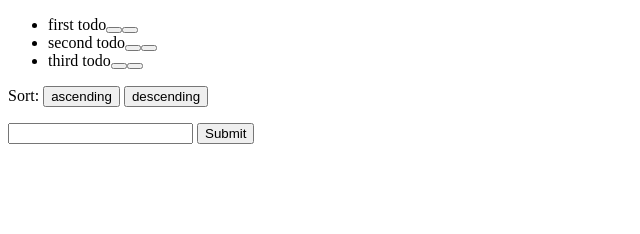
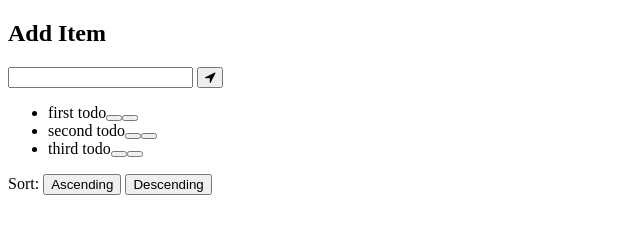
Before and after one commit to FACG2/bayMax-toDO, a website: page index.html in a window 1280 px wide. Shown: the whole page, without its empty margins (0-640 px from the left). Drawn offline with Linux system fonts and the light colour scheme.

Commit message:
add index

```diff
--- a/index.html
+++ b/index.html
@@ -3,20 +3,27 @@
   <head>
     <meta charset="utf-8">
     <title>tdd todo</title>
+    <link rel="stylesheet" href="https://maxcdn.bootstrapcdn.com/font-awesome/4.7.0/css/font-awesome.min.css">
     <link rel="stylesheet" href="css/style.css">
   </head>
-  <body>
-    <div id = "todo-container">
-    <label>Sort:</label>
-    <button id="ascending">ascending</button>
-    <button id="descending">descending</button>
-        <ul>
-        </ul>
+<body>
+  <div class="container">
+    <div class="myapp">
+        <label class="new-task"><h2>Add Item</h2></label>
+
+          <form id="add-todo">
+            <input id="new-task" type="text" name="description" value="" required>
+            <button id="submit" type="submit" name="" ><i class="fa fa-location-arrow"></i></button>
+          </form>
+
+        <div id = "todo-container">
+
+          <label>Sort:</label>
+          <button id="ascending">Ascending</button>
+          <button id="descending">Descending</button>
+        </div>
     </div>
-    <form id="add-todo">
-      <input type="text" name="description" value="">
-      <input type="submit" name="" value="Submit">
-    </form>
+  </div>
   </body>
   <script type="text/javascript" src = "./logic.js"></script>
   <script type="text/javascript" src = "./dom.js"></script>
```
